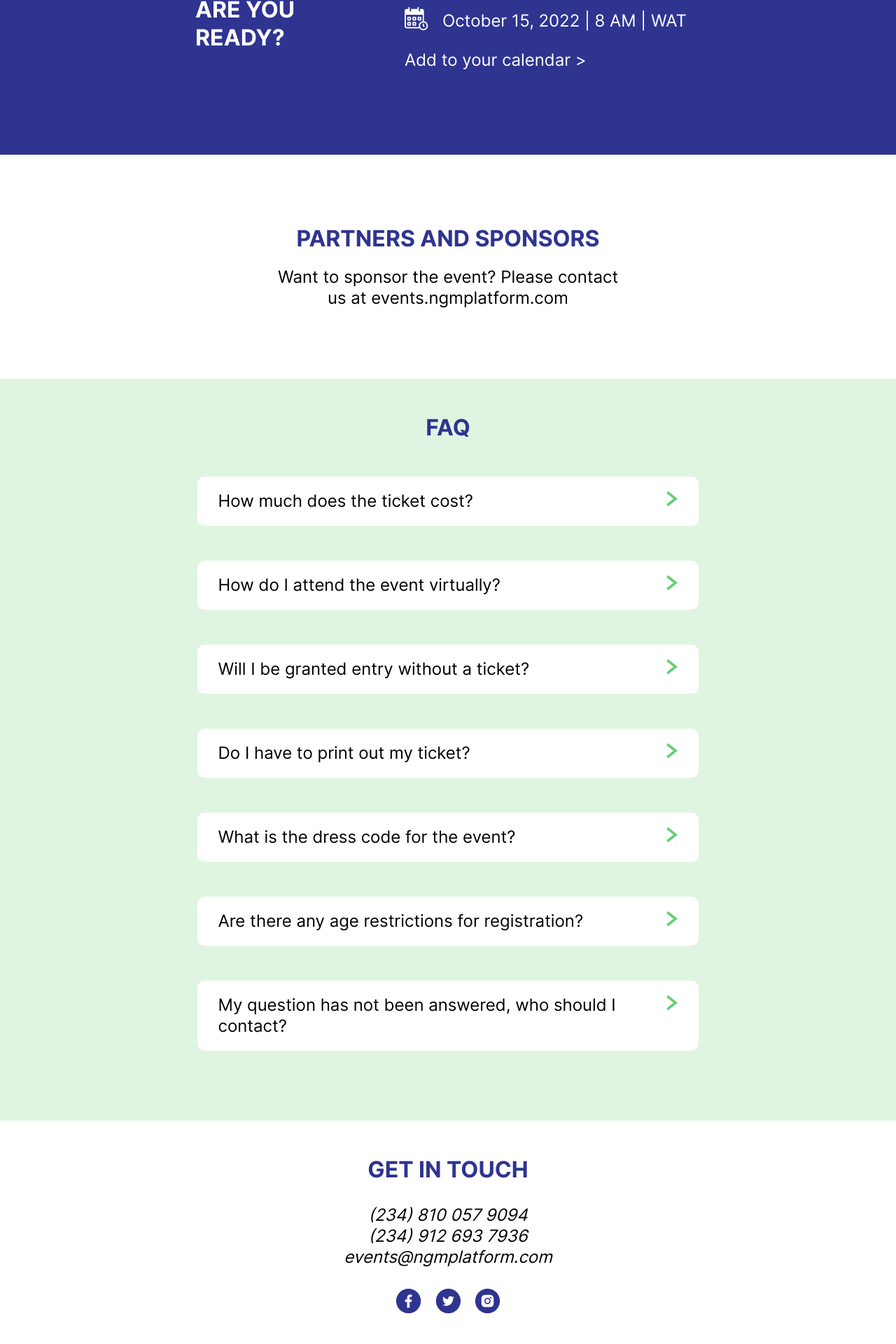
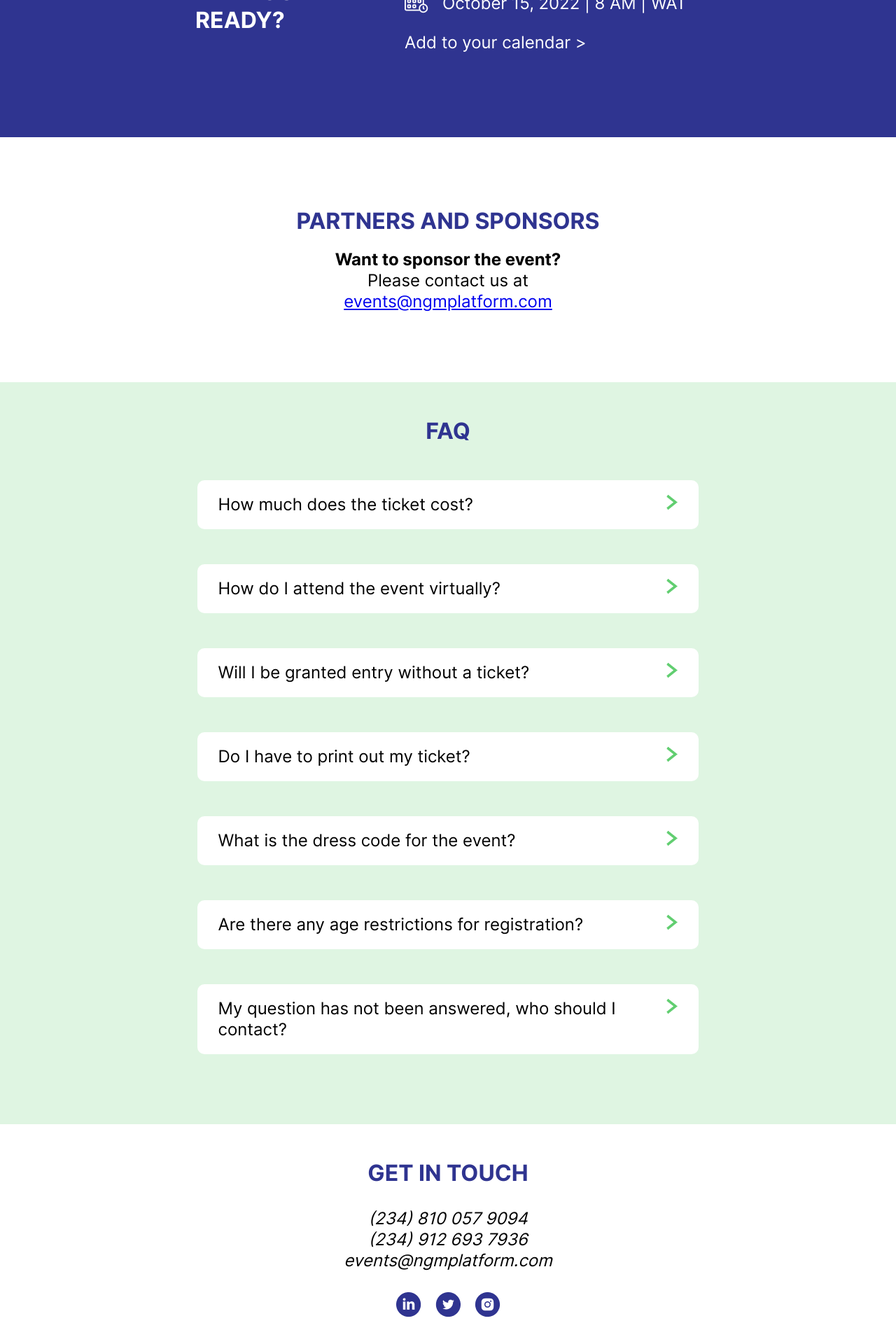
Before and after one commit to aishat-liasu/ngm-pilot, a React (Create React App) app: page / in a window 1280 px wide. Shown: the part 2885-4805 px from the top of the page at 70% size. Built offline with nearby package versions, Linux system fonts and the light colour scheme.

Commit message:
feat: add Popup component to main page

```diff
--- a/src/App.js
+++ b/src/App.js
@@ -1,3 +1,5 @@
+import { useState } from 'react';
+
 import './styles/App.css';
 
 import locationIcon from './images/location-icon.png';
@@ -5,11 +7,13 @@ import calendarIcon from './images/calendar-icon.png';
 import facebookIcon from './images/facebook-icon.png';
 import instagramIcon from './images/instagram-icon.png';
 import twitterIcon from './images/twitter-icon.png';
+import linkedInIcon from './images/linkedin-icon.png';
 
 import logo from './images/logo.png';
 
 import PersonCard from './components/person-card';
 import FaqWidget from './components/faq-widget';
+import PersonPopup from './components/person-popup';
 
 import { useCountDown } from './hooks/useCountDown';
 
@@ -121,6 +125,9 @@ function App() {
     );
   };
 
+  const [openPopup, setOpenPopup] = useState(false);
+  const [popupData, setPopupData] = useState({});
+
   return (
     <div className="App">
       <header className="header">
@@ -193,8 +200,7 @@ function App() {
               maecenas elementum convallis. Turpis et ullamcorper risus, in
               morbi cras ipsum senectus euismod. Urna amet nibh sed donec lacus.
               lamcorper quam orci. Augue elit sit nec maecenas elementum
-              convallis. Turpis et ullamcorper risus, in morbi cras ipsum
-              senectus euismod.
+              convallis.
             </p>
           </article>
         </section>
@@ -203,26 +209,38 @@ function App() {
 
           <ul className="speaker-list">
             {speakerList.length > 0 &&
-              speakerList.map(speaker => (
+              speakerList.map((speaker, index) => (
                 <PersonCard
                   altText={speaker.name}
                   name={speaker.name}
                   jobTitle={speaker.jobTitle}
+                  index={index}
+                  openPopup={openPopup}
+                  setOpenPopup={setOpenPopup}
+                  setPopupData={setPopupData}
                 />
               ))}
           </ul>
         </section>
+
+        {openPopup && (
+          <PersonPopup popupControl={setOpenPopup} {...popupData} />
+        )}
 
         <section className="section-moderators">
           <h2>Moderators</h2>
 
           <ul className="moderator-list">
             {moderatorList.length > 0 &&
-              moderatorList.map(moderator => (
+              moderatorList.map((moderator, index) => (
                 <PersonCard
                   altText={moderator.name}
                   name={moderator.name}
                   jobTitle={moderator.jobTitle}
+                  index={index}
+                  openPopup={openPopup}
+                  setOpenPopup={setOpenPopup}
+                  setPopupData={setPopupData}
                 />
               ))}
           </ul>
@@ -256,9 +274,10 @@ function App() {
 
         <section className="section-sponsors">
           <h2>PARTNERS AND SPONSORS</h2>
+          <h3>Want to sponsor the event?</h3>
           <p>
-            Want to sponsor the event? Please contact us at
-            events.ngmplatform.com
+            <span>Please contact us at </span>
+            <a href="mailto:events@ngmplatform.com">events@ngmplatform.com</a>
           </p>
         </section>
 
@@ -286,7 +305,7 @@ function App() {
               target="_blank"
               rel="noopener noreferrer"
             >
-              <img src={facebookIcon} alt="" />
+              <img src={linkedInIcon} alt="" />
             </a>
           </li>
           <li>
```
